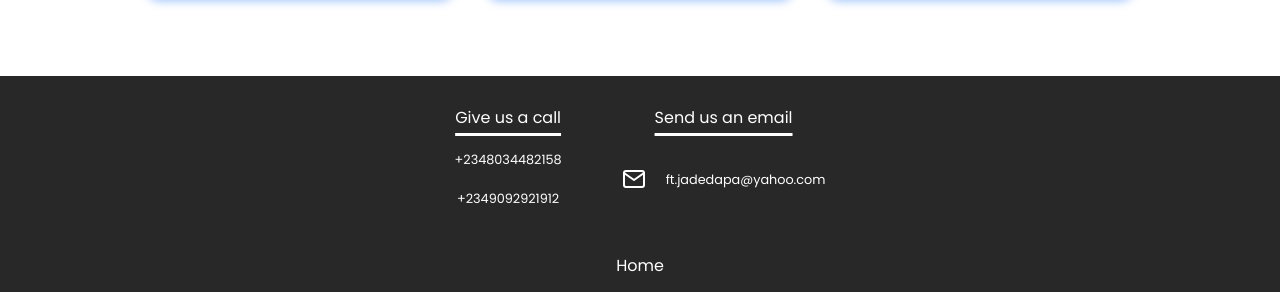
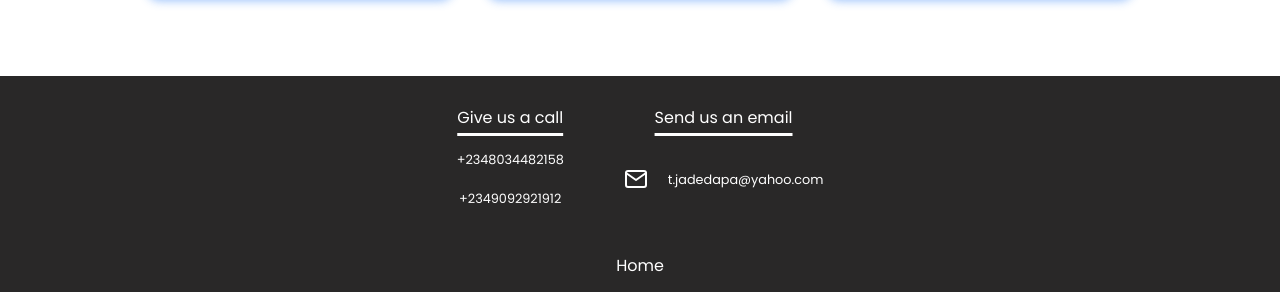
Before and after one commit to xetadeveloper/naijamakit, a Jekyll site: the page built from index.html, in a window 1280 px wide and 900 px high, scrolled down 4258 px. Shown: the part 478-770 px from the top of the window. Built offline with Jekyll 4.4.1, drawn with Linux system fonts in a browser that asks for light colours.

Commit message:
Fix link name and add backgorund attachement

```diff
--- a/_includes/footer.html
+++ b/_includes/footer.html
@@ -21,7 +21,7 @@
             class="flex justify-center flex-wrap align-center footer-contact-info"
           >
             <i data-feather="mail"></i>
-            <h6>ft.jadedapa@yahoo.com</h6>
+            <h6>t.jadedapa@yahoo.com</h6>
           </a>
         </section>
       </section>
--- a/assets/css/main.css
+++ b/assets/css/main.css
@@ -358,6 +358,7 @@
   border-top: 1px solid #cac9c9;
   background-image: url('../images/coverback1.jpg');
   background-size: contain;
+  background-attachment: fixed;
   gap: 400px;
 }
 
--- a/package.json
+++ b/package.json
@@ -8,7 +8,7 @@
   },
   "scripts": {
     "test": "echo \"Error: no test specified\" && exit 1",
-    "jek-dev": "bundle exec jekyll serve --prefix src"
+    "jek-dev": "bundle exec jekyll serve "
   },
   "keywords": [],
   "author": "",
```
